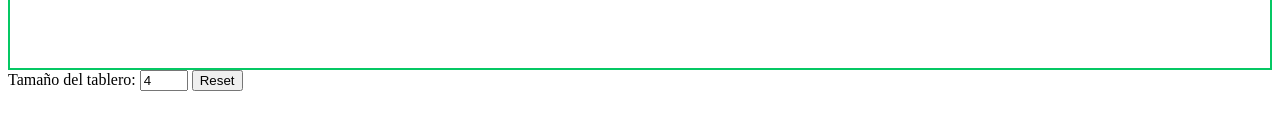
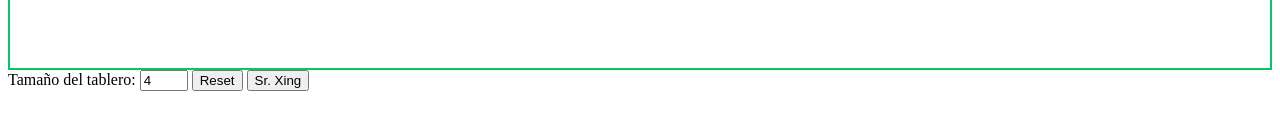
Before and after one commit to gonthalo/Lights-Out, a plain HTML site: page index.html in a window 1280 px wide. Shown: the part 546-676 px from the top of the page. Drawn offline with Linux system fonts and the light colour scheme.

Commit message:
Update index.html

```diff
--- a/index.html
+++ b/index.html
@@ -8,14 +8,11 @@
 		<canvas id="lienzo" width="1200px" height="600px" >Your browser does not render the HTML 5 canvas tag</canvas>
 	</div>
 	<div>
-		Tamaño del tablero:
+		Tama&ntilde;o del tablero:
 		<input type="number" min="2" max="8" id="numero1" value="4">
 		<input type="button" onclick="reset()" value="Reset">
+		<input type="button" onclick="xing()" value="Sr. Xing">
 		<!--<input type="button" onclick="draw()" value="Conway">
-		<input type="button" onclick="method = 2" value="Day and Night">
-		<input type="button" onclick="method = 3" value="Highlife">
-		<input type="button" onclick="figura = 1" value="Punto">
-		<input type="button" onclick="figura = 2" value="Planeador">
 		<input type="button" onclick="figura = 3" value="Fila">
 		<input type="button" onclick="figura = 4" value="Columna">-->
 	</div>
```
